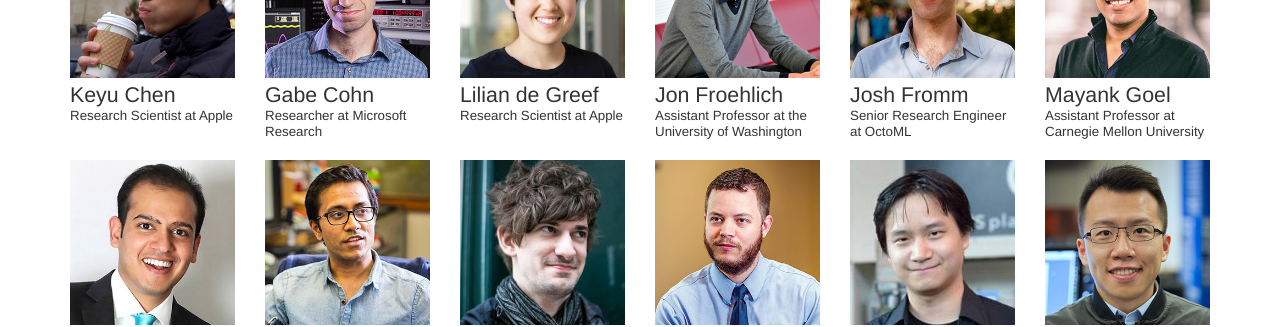
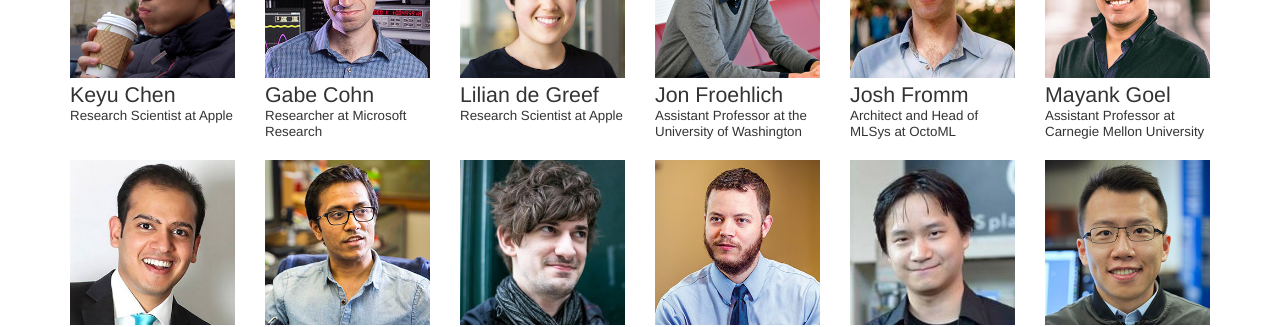
Before and after one commit to ubicomplab/ubicomplab.github.io, a Jekyll site: the page built from members/index.html, in a window 1280 px wide and 900 px high, scrolled down 2068 px. Shown: the part 152-479 px from the top of the window. Built offline with Jekyll 4.4.1, drawn with Linux system fonts in a browser that asks for light colours; some web fonts are replaced.

Commit message:
updated josh's job status

```diff
--- a/_data/members.yml
+++ b/_data/members.yml
@@ -271,7 +271,7 @@
   image: /images/members/joshfromm.jpg
   email: jwfromm@uw.edu
   website: http://jwfromm.com
-  affiliation: Senior Research Engineer at OctoML
+  affiliation: Architect and Head of MLSys at OctoML
   status: alumni
 
 
```
